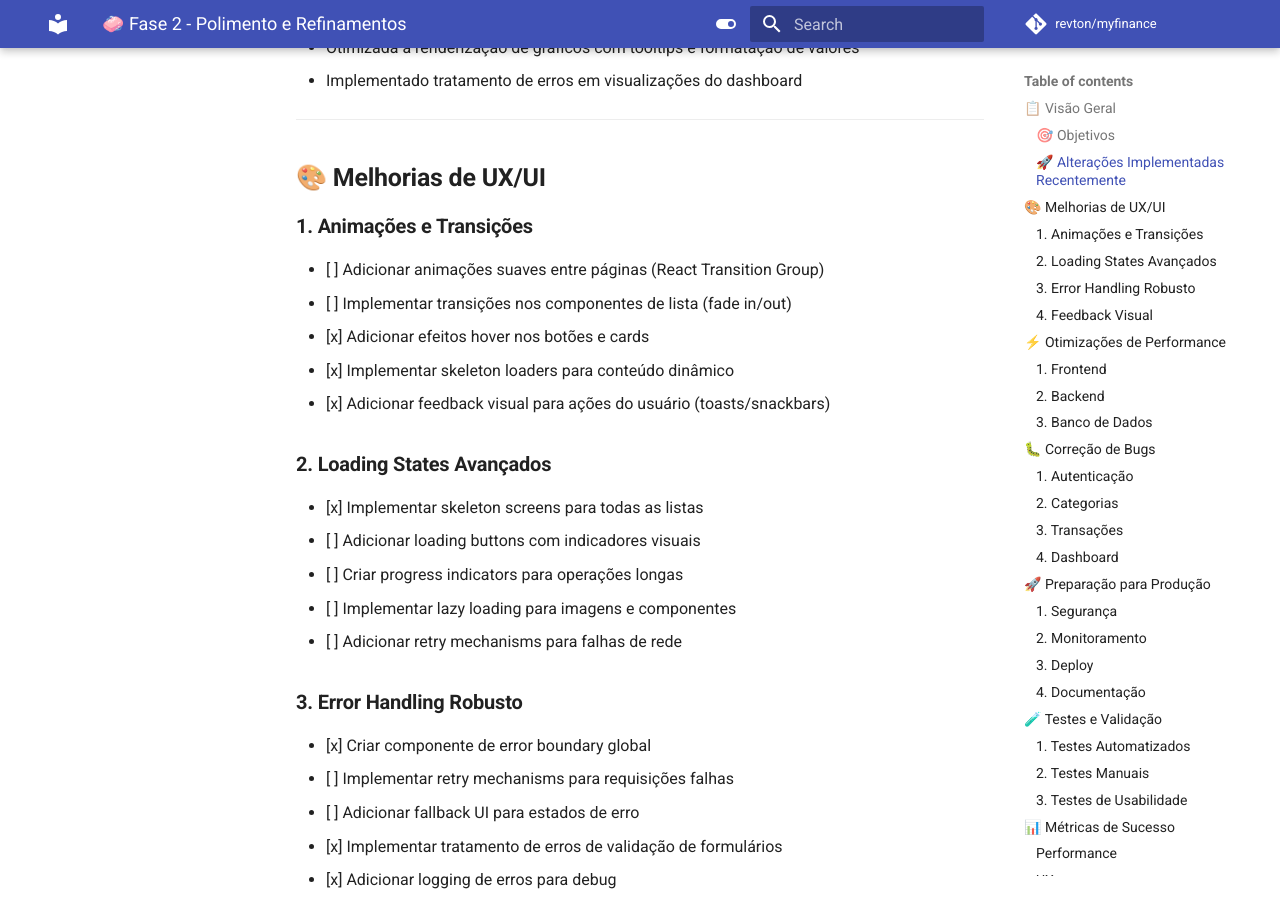
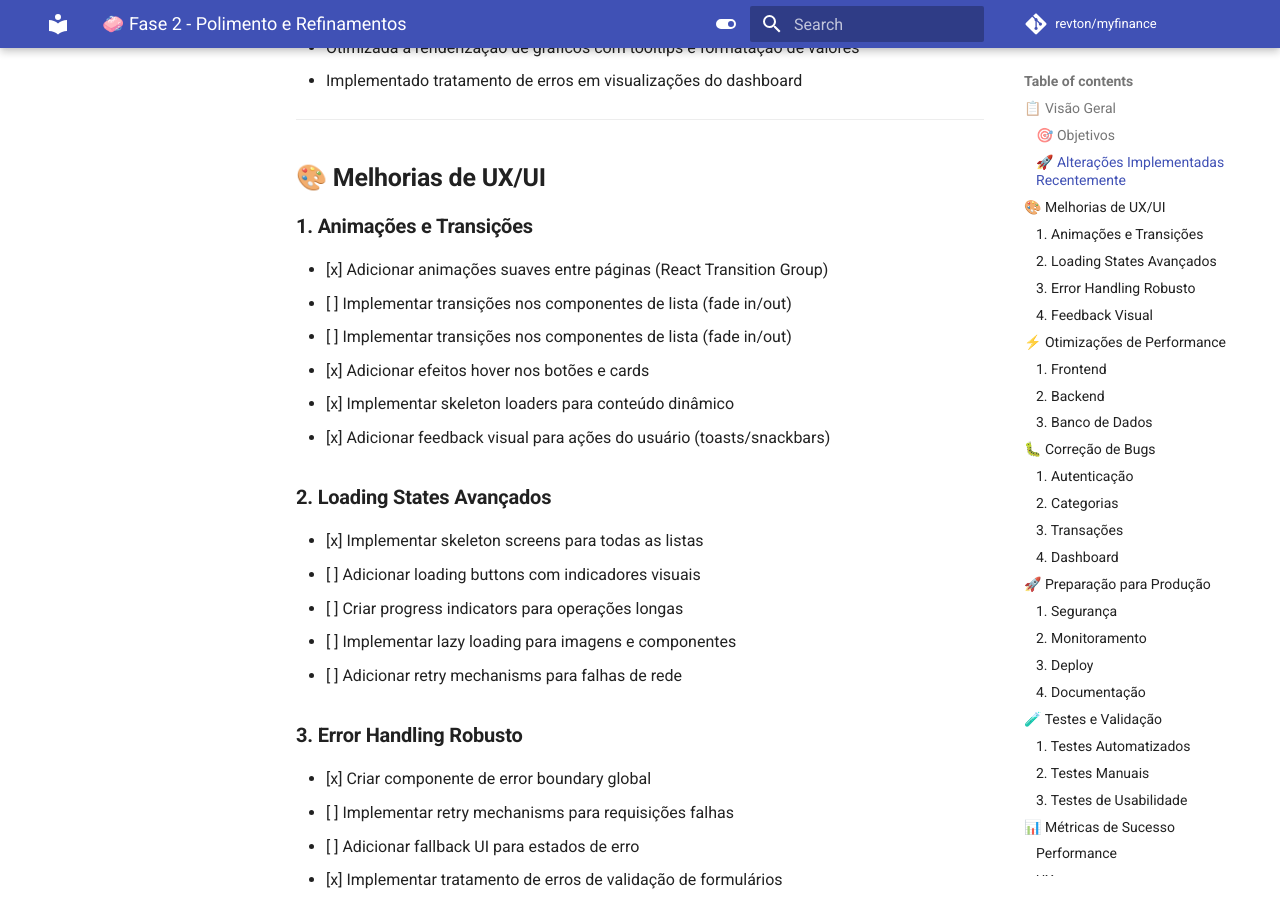
Before and after one commit to revton/myfinance, an MkDocs documentation site: the page built from docs/fase2/devops/polimento-fase-2.md, in a window 1280 px wide and 900 px high, scrolled down 763 px. Built offline with MkDocs 1.6.1 and Material for MkDocs 9.7.7, drawn with Linux system fonts in a browser that asks for light colours; comment, search, counter and statistics services are not loaded.

Commit message:
docs: Atualiza status da tarefa de animações
Marca a tarefa 'Adicionar animações suaves entre páginas (React Transition Group)' como concluída. A implementação utiliza react-transition-group para animações de componentes e CSS para transições de página.

```diff
--- a/docs/fase2/devops/polimento-fase-2.md
+++ b/docs/fase2/devops/polimento-fase-2.md
@@ -23,7 +23,8 @@ Este documento detalha as atividades de polimento e refinamentos da Fase 2 do My
 ## 🎨 **Melhorias de UX/UI**
 
 ### **1. Animações e Transições**
-- [ ] Adicionar animações suaves entre páginas (React Transition Group)
+- [x] Adicionar animações suaves entre páginas (React Transition Group)
+- [ ] Implementar transições nos componentes de lista (fade in/out)
 - [ ] Implementar transições nos componentes de lista (fade in/out)
 - [x] Adicionar efeitos hover nos botões e cards
 - [x] Implementar skeleton loaders para conteúdo dinâmico
```
